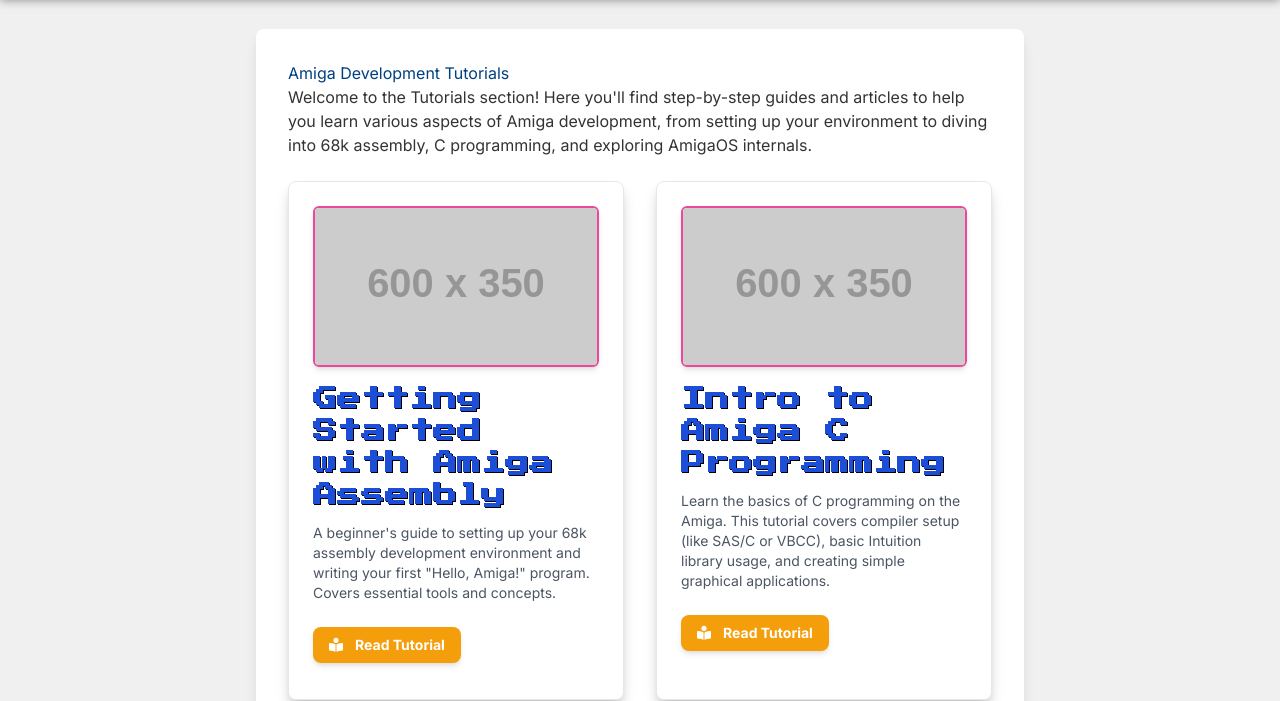
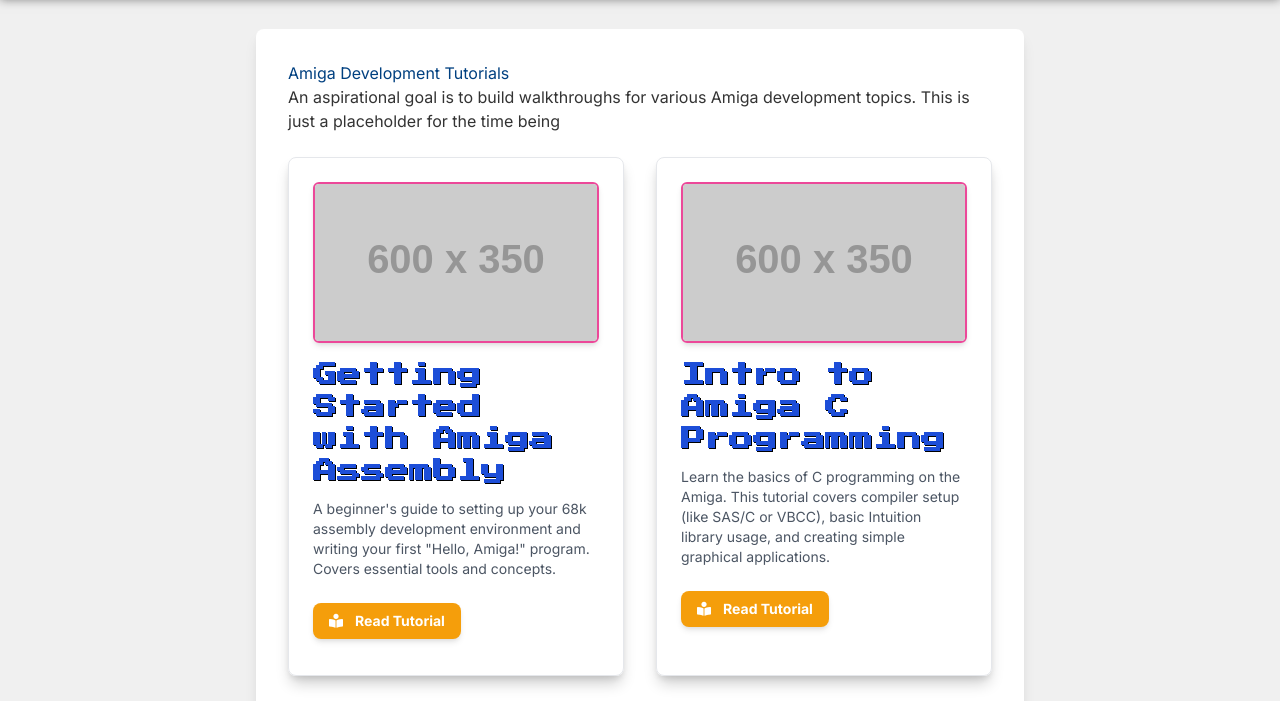
Before and after one commit to GINNOV/iamsblog, a plain HTML site: page docs/Tutorials.html in a window 1280 px wide. Shown: the part 109-810 px from the top of the page. Drawn offline with nearby package versions, Linux system fonts and the light colour scheme; placeholder pictures from the web are drawn by us.

Commit message:
added a tuts page (placeholder)

```diff
--- a/docs/Tutorials.html
+++ b/docs/Tutorials.html
@@ -15,7 +15,7 @@
     <main class="content-page">
         <section>
             <h2>Amiga Development Tutorials</h2>
-            <p class="mb-6">Welcome to the Tutorials section! Here you'll find step-by-step guides and articles to help you learn various aspects of Amiga development, from setting up your environment to diving into 68k assembly, C programming, and exploring AmigaOS internals.</p>
+            <p class="mb-6">An aspirational goal is to build walkthroughs for various Amiga development topics. This is just a placeholder for the time being</p>
 
             <div class="grid md:grid-cols-2 gap-8">
                 <article class="project-card !flex-col !items-start">
```
Also changed, not shown: docs/images/tutorials/placeholder.jpeg (renamed from docs/images/tutorial_placeholder.jpeg), 1 other file.
